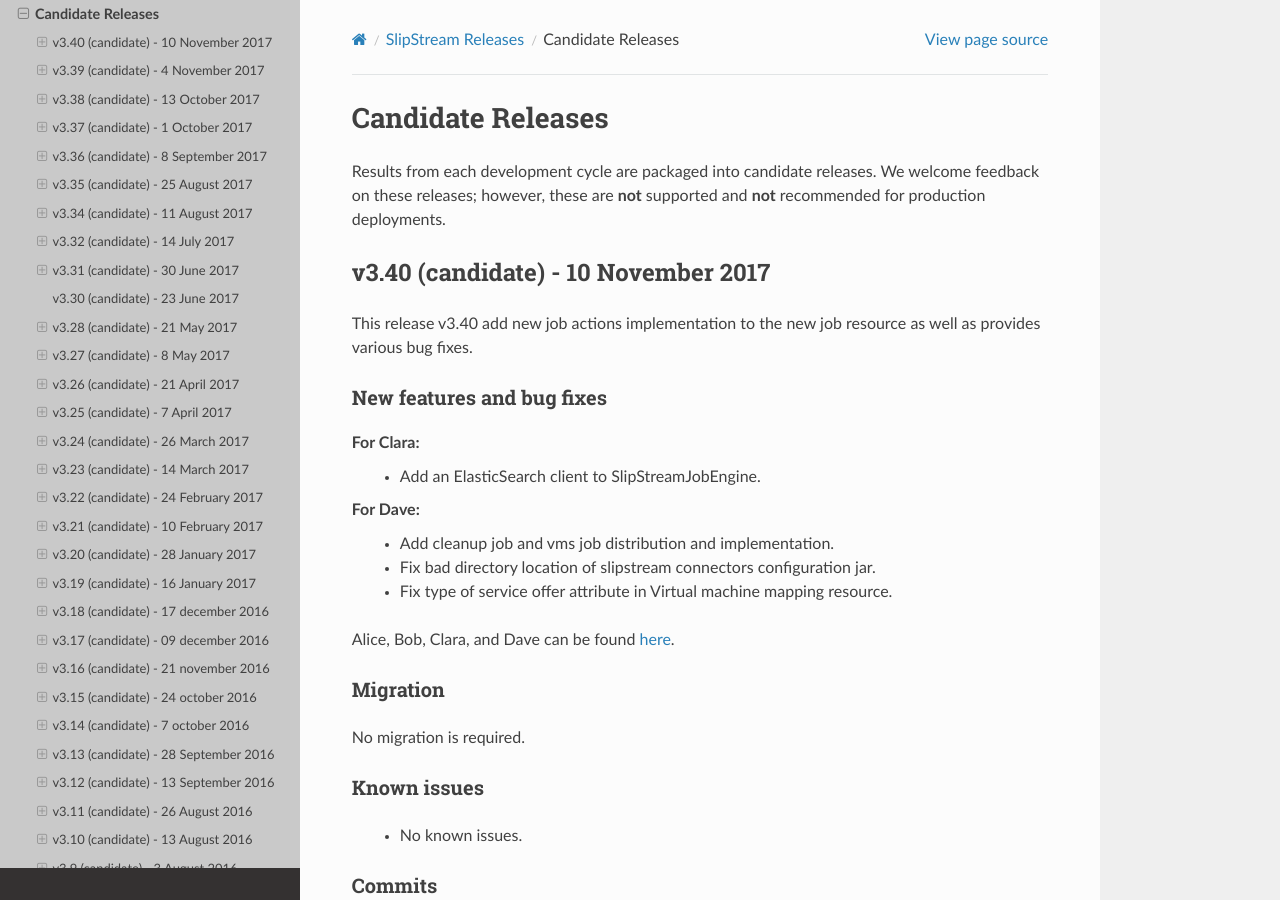
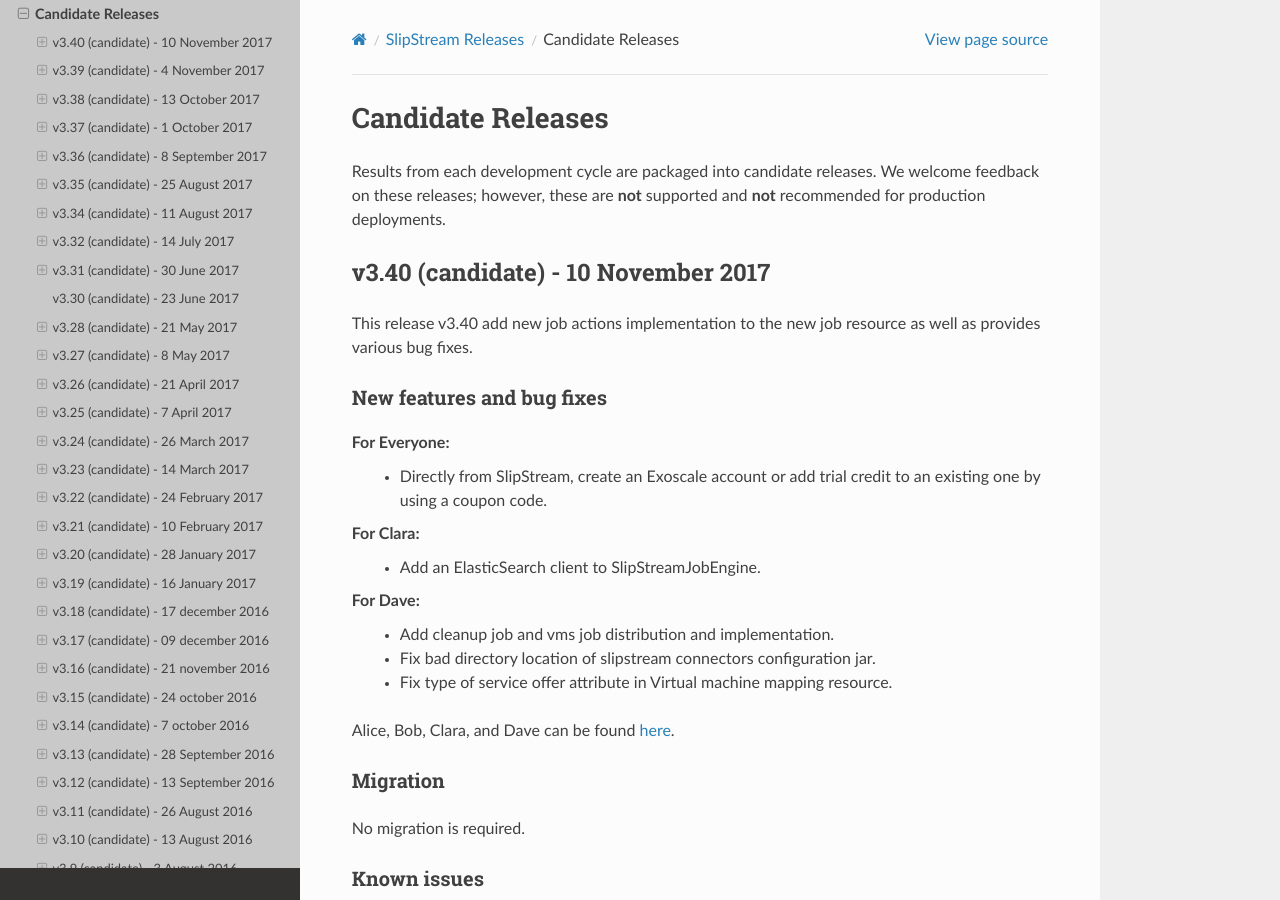
Before and after one commit to slipstream/SlipStreamDocumentation, a Sphinx documentation site: the page built from docs/release_notes/candidate_releases.rst, in a window 1280 px wide and 900 px high. Built offline with Sphinx 7.4.7 and the Read the Docs theme 2.0.0, drawn with Linux system fonts in a browser that asks for light colours.

Commit message:
add exoscale coupon code feature

```diff
--- a/docs/release_notes/candidate_releases.rst
+++ b/docs/release_notes/candidate_releases.rst
@@ -15,6 +15,10 @@
 
 New features and bug fixes
 ~~~~~~~~~~~~~~~~~~~~~~~~~~
+
+For Everyone:
+ - Directly from SlipStream, create an Exoscale account or add trial credit to an existing one
+   by using a coupon code.
 
 For Clara:
  - Add an ElasticSearch client to SlipStreamJobEngine.
```
